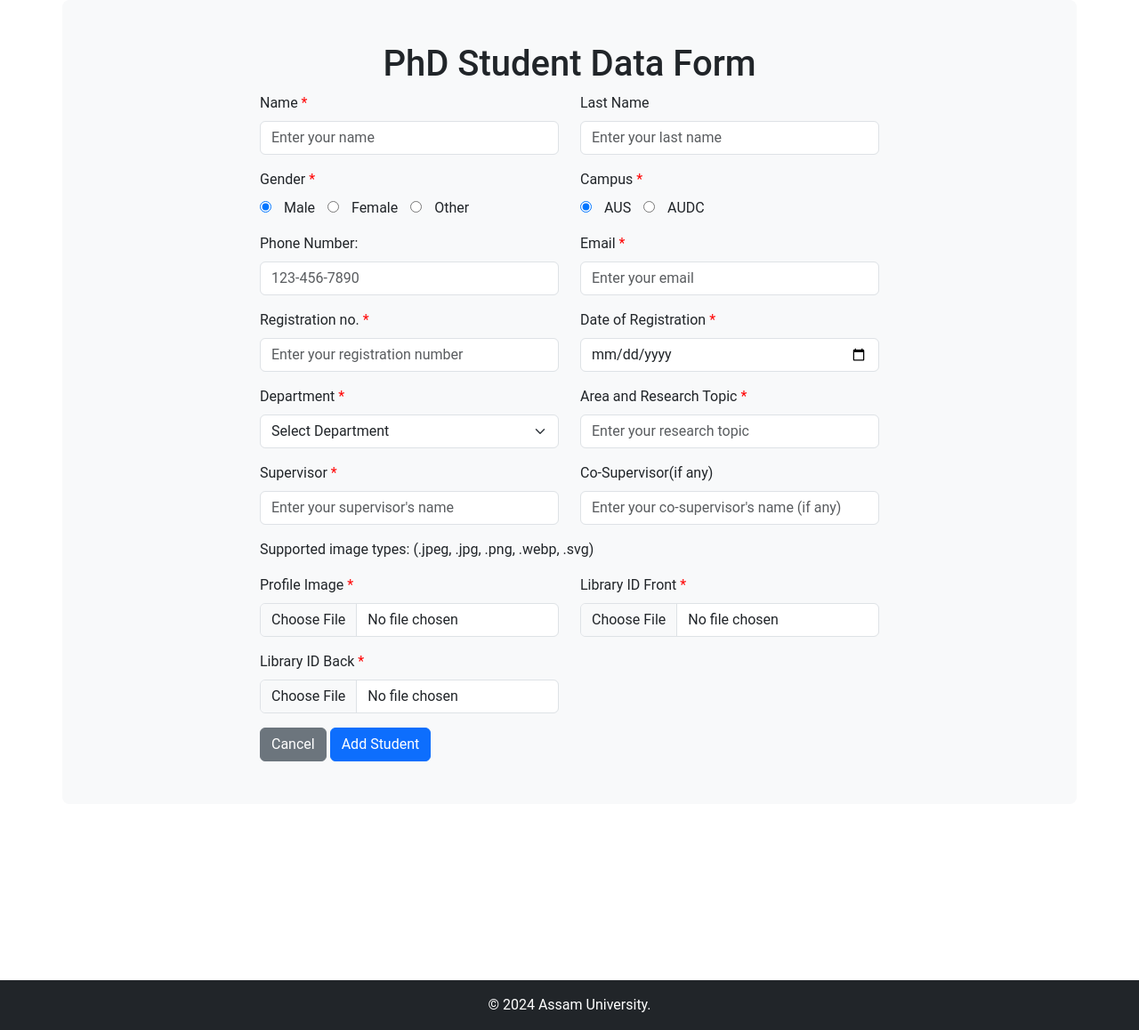
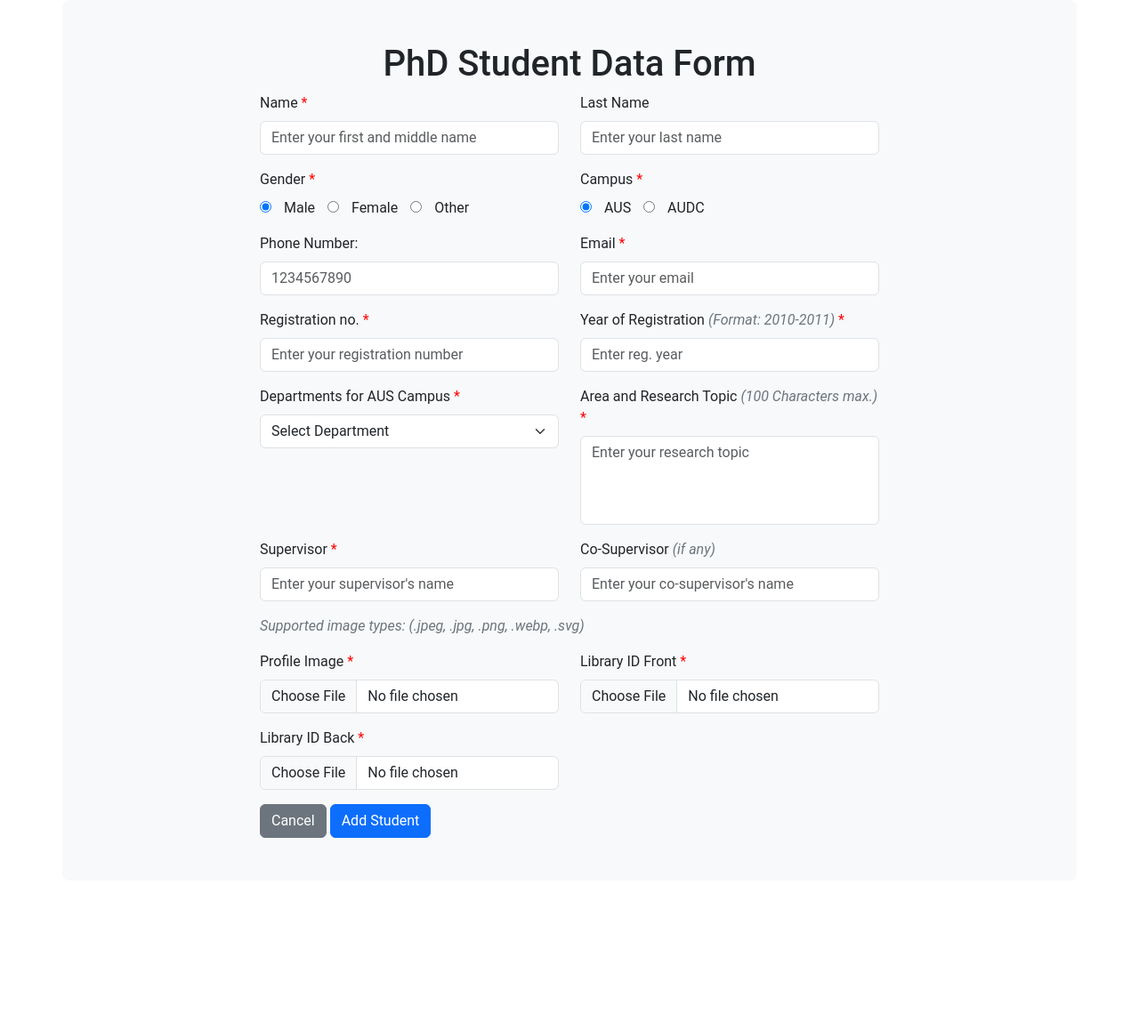
Before and after one commit to devprotim/academia-archive, a PHP site: page /pspm/views/add_students.php in a window 1280 px wide. Shown: the part 56-1214 px from the top of the page at 89% size. After the commit the page ends 998 px from the top, so only its background shows below. Run offline with PHP 8.4, Linux system fonts and the light colour scheme; some libraries are stand-ins or nearby versions.

Commit message:
Changes to form fields reg. date, dept. for campus, topic and some css

```diff
--- a/assets/css/styles.css
+++ b/assets/css/styles.css
@@ -5,6 +5,8 @@
 html,
 body {
     height: 100vh;
+    width: 100vw;
+    overflow-x: hidden;
     margin: 0;
     font-family: Roboto, "Helvetica Neue", sans-serif;
     /* background-color: $color-background !important; */
@@ -42,3 +44,11 @@
     margin-right: 10px;
     /* Adjust as needed */
 }
+
+.navbar-nav .nav-item.active .nav-link {
+    /* Add your styling for active links here */
+    color: #fff;
+    /* Example: White color */
+    background-color: #007bff;
+    /* Example: Blue background */
+}
--- a/views/add_students.php
+++ b/views/add_students.php
@@ -13,7 +13,7 @@
                     <div class="col-md-6">
                         <div class="mb-3">
                             <label for="name" class="form-label">Name <span class="required">*</span></label>
-                            <input type="text" class="form-control" id="name" name="name" required pattern="[A-Za-z ]+" placeholder="Enter your name">
+                            <input type="text" class="form-control" id="name" name="name" required pattern="[A-Za-z ]+" placeholder="Enter your first and middle name">
                         </div>
                     </div>
                     <div class="col-md-6">
@@ -38,9 +38,9 @@
                     <div class="col-md-6">
                         <label for="country" class="form-label">Campus <span class="required">*</span></label>
                         <div class="radio-options">
-                            <input type="radio" id="aus" name="campus" value="AUS" checked required>
+                            <input type="radio" id="aus" name="campus" value="AUS" checked required onchange="showDepartmentDropdown()">
                             <label for="aus">AUS</label>
-                            <input type="radio" id="audc" name="campus" value="AUDC" required>
+                            <input type="radio" id="audc" name="campus" value="AUDC" required onchange="showDepartmentDropdown()">
                             <label for="audc">AUDC</label>
                         </div>
                     </div>
@@ -49,7 +49,7 @@
                     <div class="col-md-6">
                         <div class="mb-3 ">
                             <label for="phone" class="form-label">Phone Number:</label>
-                            <input class="form-control" type="tel" id="phone" name="phone" pattern="^(\+?\d{1,3}[\s-]?)?\(?\d{3}\)?[\s-]?\d{3}[\s-]?\d{4}$" placeholder="123-456-7890" required>
+                            <input class="form-control" type="tel" id="phone" name="phone" pattern="^\d{10}$" placeholder="1234567890" required>
                         </div>
                     </div>
                     <div class="col-md-6">
@@ -80,31 +80,43 @@
                     </div>
                     <div class="col-md-6">
                         <div class="mb-3">
-                            <label for="reg_date" class="form-label">Date of Registration <span class="required">*</span></label>
-                            <input type="date" class="form-control" id="reg_date" name="reg_date" required>
+                            <label for="year_range" class="form-label">Year of Registration <i class="text-secondary">(Format: 2010-2011)</i> <span class="required">*</span></label>
+                            <input type="text" class="form-control" id="year_range" name="reg_date" required placeholder="Enter reg. year" required>
                         </div>
+
+
                     </div>
                 </div>
 
                 <div class="row">
                     <div class="col-md-6">
-                        <div class="mb-3">
-                            <label for="department" class="form-label">Department <span class="required">*</span></label>
+                        <div id="aus_department_dropdown" class="mb-3">
+                            <label for="department" class="form-label">Departments for AUS Campus <span class="required">*</span></label>
                             <select class="form-select form-control" aria-label="Dept select example" id="department" name="department">
                                 <option value="">Select Department</option>
                                 <option value="Physics">Physics</option>
                                 <option value="Chemistry">Chemistry</option>
-                                <option value="Mathematics">Mathematics</option>
-                                <option value="Biology">Biology</option>
-                                <option value="Computer-science">Computer Science</option>
+                                <!-- Add more options for AUS departments as needed -->
+                            </select>
+                        </div>
+
+                        <div id="audc_department_dropdown" class="mb-3" style="display: none;">
+                            <label for="department" class="form-label">Departments for AUDC Campus <span class="required">*</span></label>
+                            <select class="form-select form-control" aria-label="Dept select example" id="department" name="department">
+                                <option value="">Select Department</option>
+                                <option value="Department1">Department 1</option>
+                                <option value="Department2">Department 2</option>
+                                <!-- Add more options for AUDC departments as needed -->
                             </select>
                         </div>
                     </div>
                     <div class="col-md-6">
                         <div class="mb-3">
-                            <label for="topic" class="form-label">Area and Research Topic <span class="required">*</span></label>
-                            <input type="text" class="form-control" id="topic" name="topic" placeholder="Enter your research topic" required pattern="[A-Za-z ]+">
+                            <label for="topic" class="form-label">Area and Research Topic <i class="text-secondary">(100 Characters max.)</i> <span class="required">*</span></label>
+                            <textarea class="form-control" id="topic" name="topic" placeholder="Enter your research topic" required pattern="[A-Za-z ]+" maxlength="100" style="resize: none; height: 100px;"></textarea>
+
                         </div>
+
                     </div>
                 </div>
                 <div class="row">
@@ -116,30 +128,30 @@
                     </div>
                     <div class="col-md-6">
                         <div class="mb-3">
-                            <label for="co_superviser" class="form-label">Co-Supervisor(if any)</label>
-                            <input type="text" class="form-control" id="co_superviser" name="co_superviser" placeholder="Enter your co-supervisor's name (if any)" pattern="[A-Za-z ]+">
+                            <label for="co_superviser" class="form-label">Co-Supervisor <i class="text-secondary">(if any)</i> </label>
+                            <input type="text" class="form-control" id="co_superviser" name="co_superviser" placeholder="Enter your co-supervisor's name" pattern="[A-Za-z ]+">
                         </div>
                     </div>
                 </div>
 
                 <div class="row">
-                    <p>Supported image types: (.jpeg, .jpg, .png, .webp, .svg)</p>
+                    <p> <i class="text-secondary"> Supported image types: (.jpeg, .jpg, .png, .webp, .svg)</i></p>
                     <div class="col-md-6">
                         <div class="mb-3">
                             <label for="profile_image" class="form-label">Profile Image <span class="required">*</span></label>
-                            <input class="form-control" type="file" id="profile_image" name="profile_image" accept="image/*" required>
+                            <input class="form-control" type="file" id="profile_image" name="profile_image" accept="image/*">
                         </div>
                     </div>
                     <div class="col-md-6">
                         <div class="mb-3">
                             <label for="idFront" class="form-label">Library ID Front <span class="required">*</span></label>
-                            <input class="form-control" type="file" id="idFront" name="idFront" accept="image/*" required>
+                            <input class="form-control" type="file" id="idFront" name="idFront" accept="image/*">
                         </div>
                     </div>
                     <div class="col-md-6">
                         <div class="mb-3">
                             <label for="idBack" class="form-label">Library ID Back <span class="required">*</span></label>
-                            <input class="form-control" type="file" id="idBack" name="idBack" accept="image/*" required>
+                            <input class="form-control" type="file" id="idBack" name="idBack" accept="image/*">
                         </div>
                     </div>
                 </div>
@@ -161,3 +173,39 @@
 include("../views/footer.php");
 
 ?>
+
+<script>
+    function showDepartmentDropdown() {
+        var ausRadio = document.getElementById('aus');
+        var ausDepartmentDropdown = document.getElementById('aus_department_dropdown');
+        var audcRadio = document.getElementById('audc');
+        var audcDepartmentDropdown = document.getElementById('audc_department_dropdown');
+
+        if (ausRadio.checked) {
+            ausDepartmentDropdown.style.display = 'block';
+            audcDepartmentDropdown.style.display = 'none';
+        } else if (audcRadio.checked) {
+            ausDepartmentDropdown.style.display = 'none';
+            audcDepartmentDropdown.style.display = 'block';
+        }
+    }
+
+    var yearRangeInput = document.getElementById('year_range');
+
+    yearRangeInput.addEventListener('input', function() {
+        var yearPattern = /^(\d{4})-(\d{4})$/;
+        var match = yearPattern.exec(this.value);
+
+        if (match) {
+            var startYear = parseInt(match[1]);
+            var endYear = parseInt(match[2]);
+            var currentYear = new Date().getFullYear();
+
+            if (endYear > currentYear) {
+                // End year is greater than current year, adjust it
+                endYear = currentYear;
+                this.value = startYear + '-' + endYear;
+            }
+        }
+    });
+</script>
--- a/views/approved_student.php
+++ b/views/approved_student.php
@@ -6,7 +6,13 @@
 
 <div class="wrapper">
     <div class="content">
+        <div class="overflow-auto" style="width: 95vw;">
+
             <table class="table table-hover table-bordered table-striped container">
+                <h1 class="text-center mt-4 mb-3 ">
+                    <u>Approved Students</u>
+                </h1>
+
                 <thead>
                     <tr>
                         <th>Sr. No.</th>
```
Also changed, not shown: views/home.php (+9 -8 lines). Lines whose indentation alone changed are shown as unchanged.
